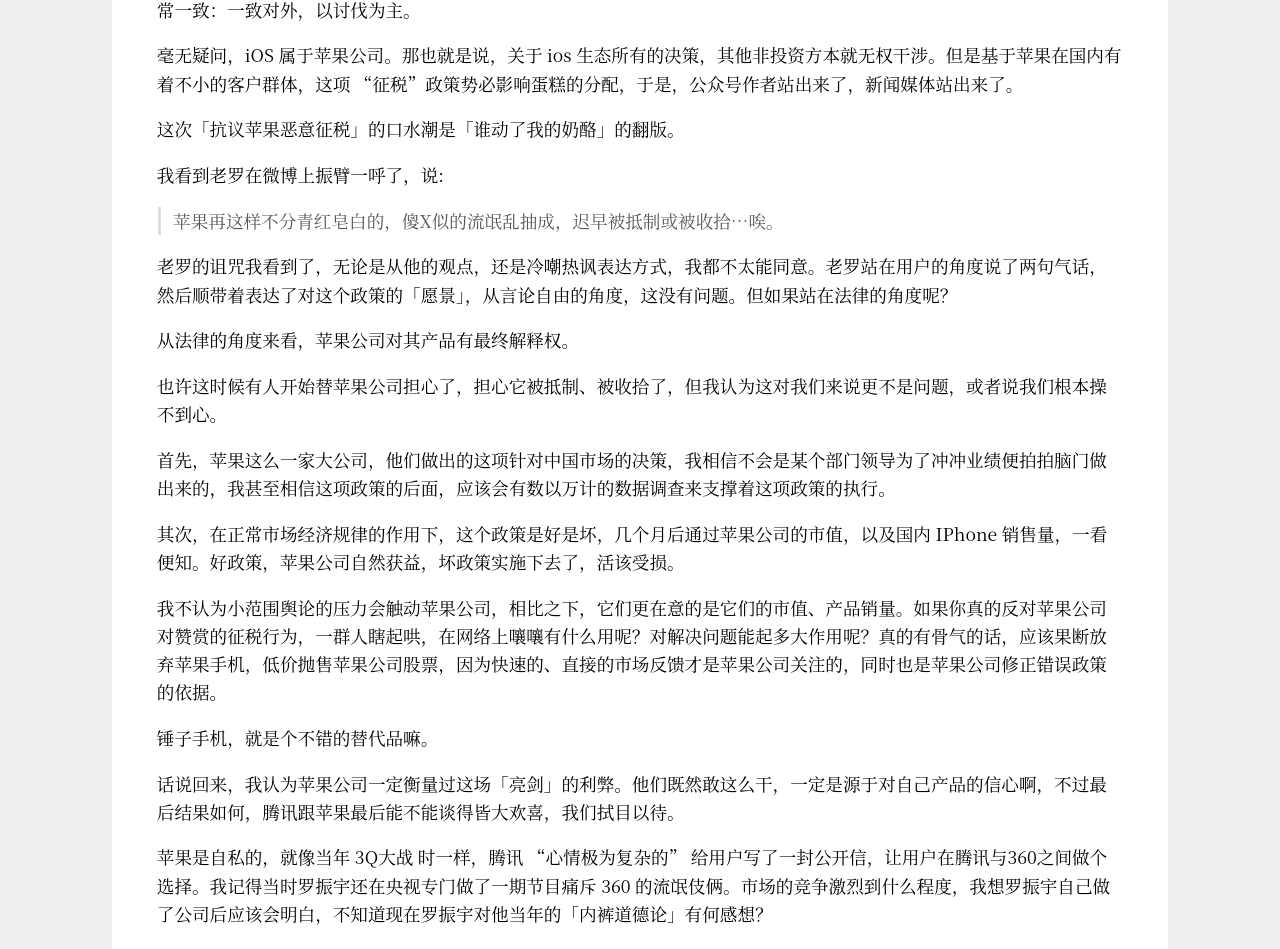
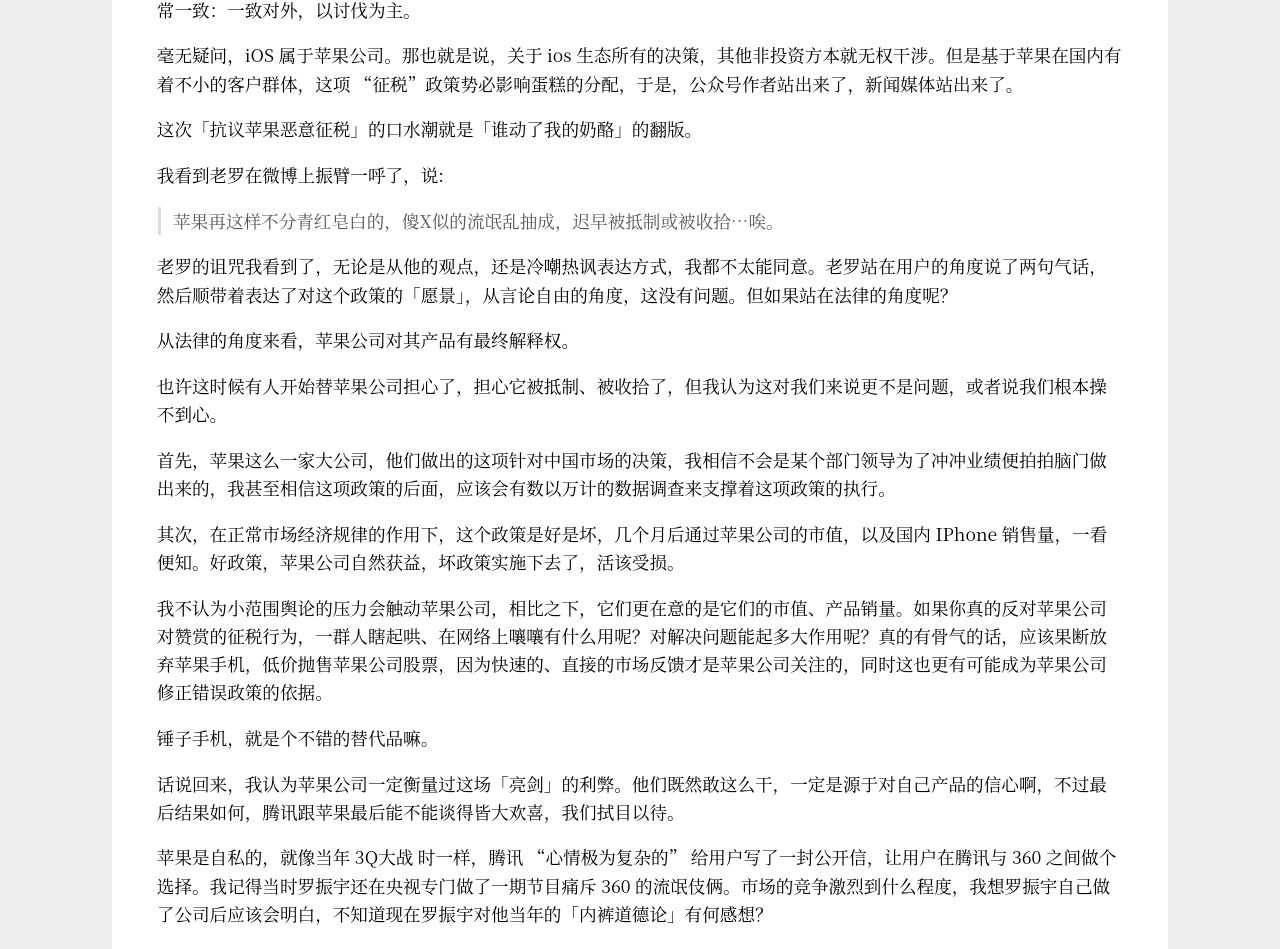
Before and after one commit to Haiyung/haiyung.github.io, a Jekyll site: the page built from _posts/2017-05-31-the-virtue-of-selfishness.md, in a window 1280 px wide. Shown: the part 792-1741 px from the top of the page. Built offline with Jekyll 4.4.1, drawn with Linux system fonts in a browser that asks for light colours; some web fonts are replaced.

Commit message:
fix：some errors

```diff
--- a/_posts/2017-05-31-the-virtue-of-selfishness.md
+++ b/_posts/2017-05-31-the-virtue-of-selfishness.md
@@ -26,7 +26,7 @@
 
 毫无疑问，iOS 属于苹果公司。那也就是说，关于 ios 生态所有的决策，其他非投资方本就无权干涉。但是基于苹果在国内有着不小的客户群体，这项 "征税"政策势必影响蛋糕的分配，于是，公众号作者站出来了，新闻媒体站出来了。
 
-这次「抗议苹果恶意征税」的口水潮是「谁动了我的奶酪」的翻版。
+这次「抗议苹果恶意征税」的口水潮就是「谁动了我的奶酪」的翻版。
 
 我看到老罗在微博上振臂一呼了，说:
 
@@ -42,13 +42,13 @@
 
 其次，在正常市场经济规律的作用下，这个政策是好是坏，几个月后通过苹果公司的市值，以及国内 IPhone 销售量，一看便知。好政策，苹果公司自然获益，坏政策实施下去了，活该受损。
 
-我不认为小范围舆论的压力会触动苹果公司，相比之下，它们更在意的是它们的市值、产品销量。如果你真的反对苹果公司对赞赏的征税行为，一群人瞎起哄，在网络上嚷嚷有什么用呢？对解决问题能起多大作用呢？真的有骨气的话，应该果断放弃苹果手机，低价抛售苹果公司股票，因为快速的、直接的市场反馈才是苹果公司关注的，同时也是苹果公司修正错误政策的依据。
+我不认为小范围舆论的压力会触动苹果公司，相比之下，它们更在意的是它们的市值、产品销量。如果你真的反对苹果公司对赞赏的征税行为，一群人瞎起哄、在网络上嚷嚷有什么用呢？对解决问题能起多大作用呢？真的有骨气的话，应该果断放弃苹果手机，低价抛售苹果公司股票，因为快速的、直接的市场反馈才是苹果公司关注的，同时这也更有可能成为苹果公司修正错误政策的依据。
 
 锤子手机，就是个不错的替代品嘛。
 
 话说回来，我认为苹果公司一定衡量过这场「亮剑」的利弊。他们既然敢这么干，一定是源于对自己产品的信心啊，不过最后结果如何，腾讯跟苹果最后能不能谈得皆大欢喜，我们拭目以待。
 
-苹果是自私的，就像当年 3Q大战 时一样，腾讯 "心情极为复杂的" 给用户写了一封公开信，让用户在腾讯与360之间做个选择。我记得当时罗振宇还在央视专门做了一期节目痛斥 360 的流氓伎俩。市场的竞争激烈到什么程度，我想罗振宇自己做了公司后应该会明白，不知道现在罗振宇对他当年的「内裤道德论」有何感想？
+苹果是自私的，就像当年 3Q大战 时一样，腾讯 "心情极为复杂的" 给用户写了一封公开信，让用户在腾讯与 360 之间做个选择。我记得当时罗振宇还在央视专门做了一期节目痛斥 360 的流氓伎俩。市场的竞争激烈到什么程度，我想罗振宇自己做了公司后应该会明白，不知道现在罗振宇对他当年的「内裤道德论」有何感想？
 
 市场上存活的公司就像比武的拳师，斗争、角逐的齿轮一直在转。而究竟哪步是好棋，哪步是臭着，只有结束乃至复盘的时候才能有结论。
 
```
